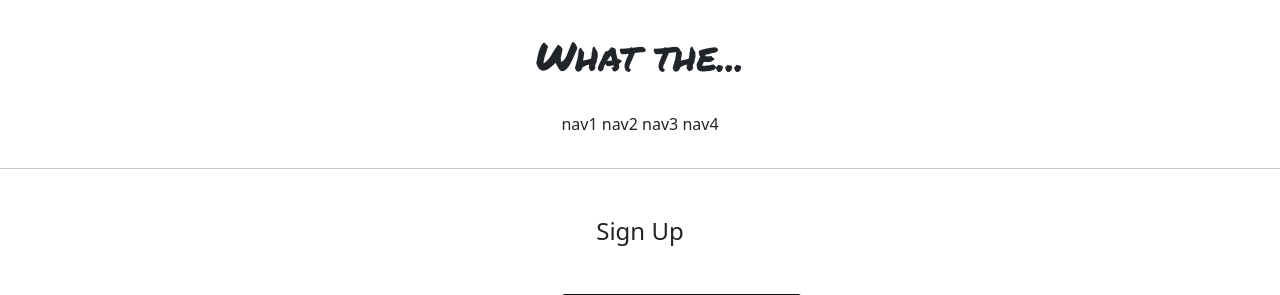
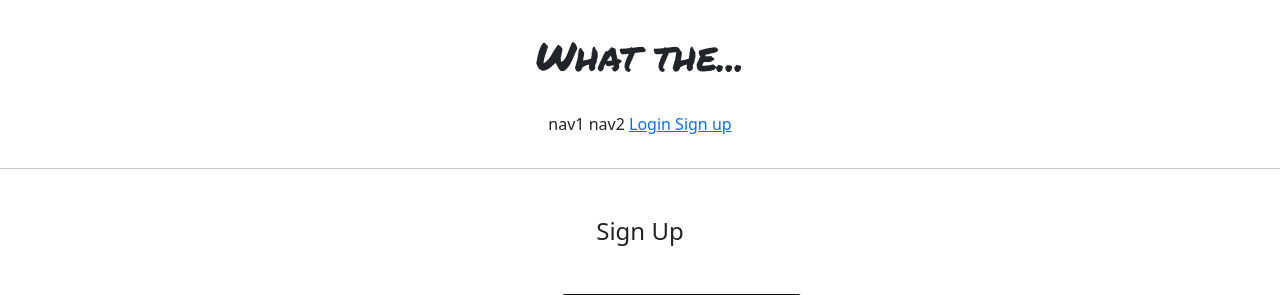
Before and after one commit to hsw5703/Django, a Django app: page /account/create/ in a window 1280 px wide. Shown: the top 295 px of the page. Run offline with Django 3.2, Linux system fonts and the light colour scheme.

Commit message:
after login or create account, display logout button

```diff
--- a/templates/header.html
+++ b/templates/header.html
@@ -9,8 +9,24 @@
     <div class = 'progmatic_header_button'>
         <span>nav1</span>
         <span>nav2</span>
-        <span>nav3</span>
-        <span>nav4</span>
+        {% if not user.is_authenticated %}
+        <span>
+            <a href="{% url 'accountapp:login' %}">
+                Login
+            </a>
+        </span>
+        <span>
+            <a href="{% url 'accountapp:create' %}">
+                Sign up
+            </a>
+        </span>
+        {% else %}
+        <span>
+            <a href='{% url 'accountapp:logout' %}'>
+                Logout
+            </a>
+        </span>
+        {% endif %}
         <!-- span은 좌우로 나열되는 tag. 보통 버튼에 사용 -->
     </div>
 </div>
```
